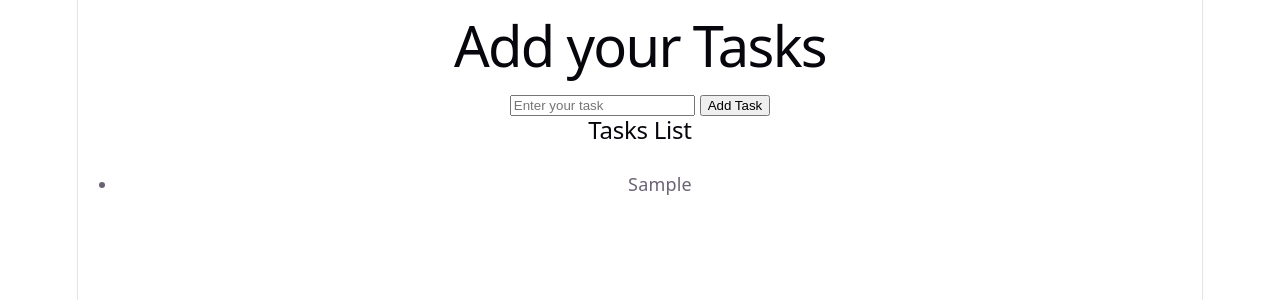
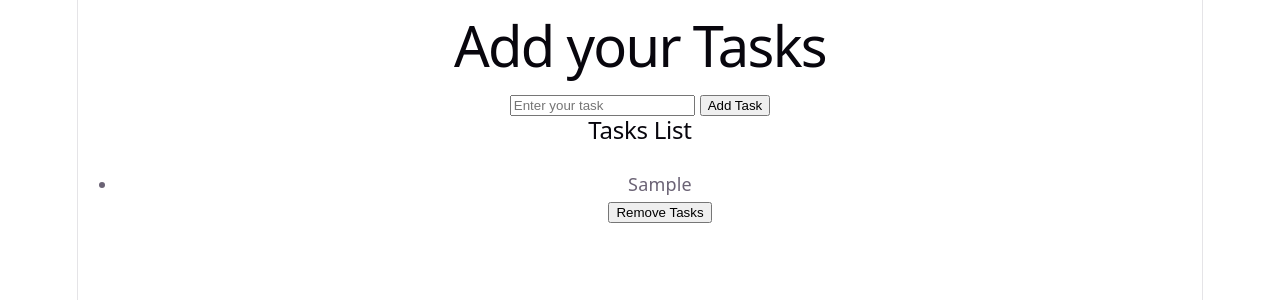
Before and after one commit to Akshat-Dev-tech/Doify, a React (Vite) app: page / in a window 1280 px wide. Both pictures are taken after typing "Sample" into the empty fields and a click on the button "Add Task". Shown: the top 300 px of the page. Built offline with nearby package versions, Linux system fonts and the light colour scheme.

Commit message:
feat: remove tasks functionality

```diff
--- a/src/App.jsx
+++ b/src/App.jsx
@@ -9,8 +9,16 @@ function App() {
     setTask('')
   }
 
-  const renderToDos = (todo) => (
+  const removeTask = (todo,i) => {
+  console.log("Deleted Tasks", todo, i)
+   setTasks(tasks.filter((_,index)=>index!=i))
+  }
+
+  const renderToDos = (todo,i) => (
+    <span>
       <li>{todo}</li>
+      <button type="button" onClick={()=>removeTask(todo,i)}> Remove Tasks</button>
+    </span>
   )
 
   return (
@@ -24,7 +32,7 @@ function App() {
       <div >
         <ul>
           {tasks.length > 0 ?
-            tasks?.map((todo) => renderToDos(todo)
+            tasks?.map((todo,i) => renderToDos(todo,i)
             ) :
             <p>No to do yet</p>
           }
```
